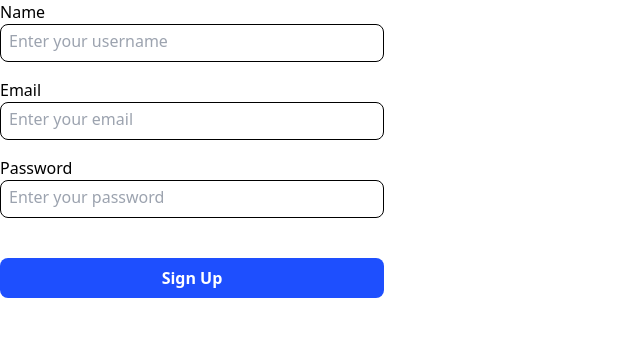
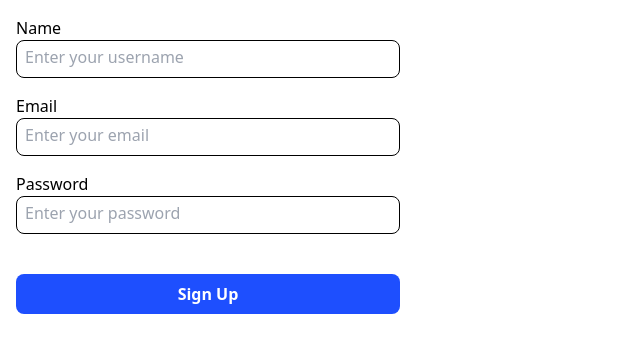
Before and after one commit to saradbabushrestha/GIT-Bootcamp, a React (Vite) app in the folder group-task/: page / in a window 1280 px wide. Shown: the top 352 px of the page, without its empty margins (0-640 px from the left). Built offline with nearby package versions, Linux system fonts and the light colour scheme.

Commit message:
merged with dev

```diff
--- a/group-task/package.json
+++ b/group-task/package.json
@@ -10,10 +10,7 @@
     "preview": "vite preview"
   },
   "dependencies": {
-<<<<<<< HEAD
-=======
     "@fortawesome/fontawesome-free": "^6.7.2",
->>>>>>> dev
     "lucide-react": "^0.469.0",
     "react": "^18.3.1",
     "react-dom": "^18.3.1",
--- a/group-task/src/App.tsx
+++ b/group-task/src/App.tsx
@@ -1,12 +1,24 @@
-// import { Sidebar } from "./Layouts/Sidebar";
-import SignUp from "./pages/SignUp/SignUp";
-
+import { BrowserRouter as Router, Route, Routes } from "react-router-dom";
+import Sidebar from "./Layouts/Sidebar";
+import Feed from "./Pages/Feed";
+import Profile from "./Pages/Profile";
+import Logout from "./Pages/Logout";
+import SignUp from "./Pages/SignUp/SignUp";
 function App() {
   return (
-    <>
-      <SignUp />
-    </>
+    <Router>
+      <div className="flex">
+        {/* <Sidebar /> */}
+        <div className="flex-grow p-4">
+          <Routes>
+            <Route path="/" element={<SignUp />} />
+            <Route path="/feed" element={<Feed />} />
+            <Route path="/profile" element={<Profile />} />
+            <Route path="/logout" element={<Logout />} />
+          </Routes>
+        </div>
+      </div>
+    </Router>
   );
 }
-
 export default App;
```
Also changed, not shown: 1 other file (tests, documents, lock files or other folders).
